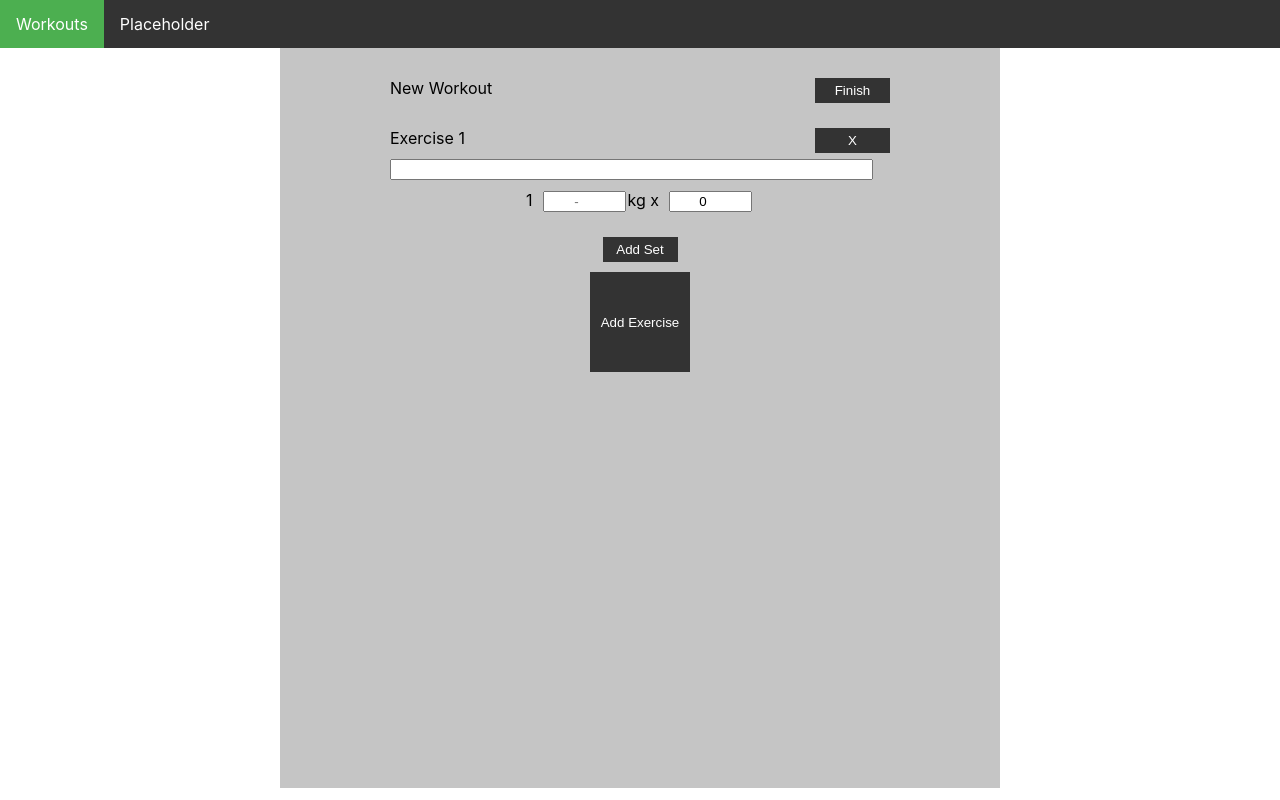
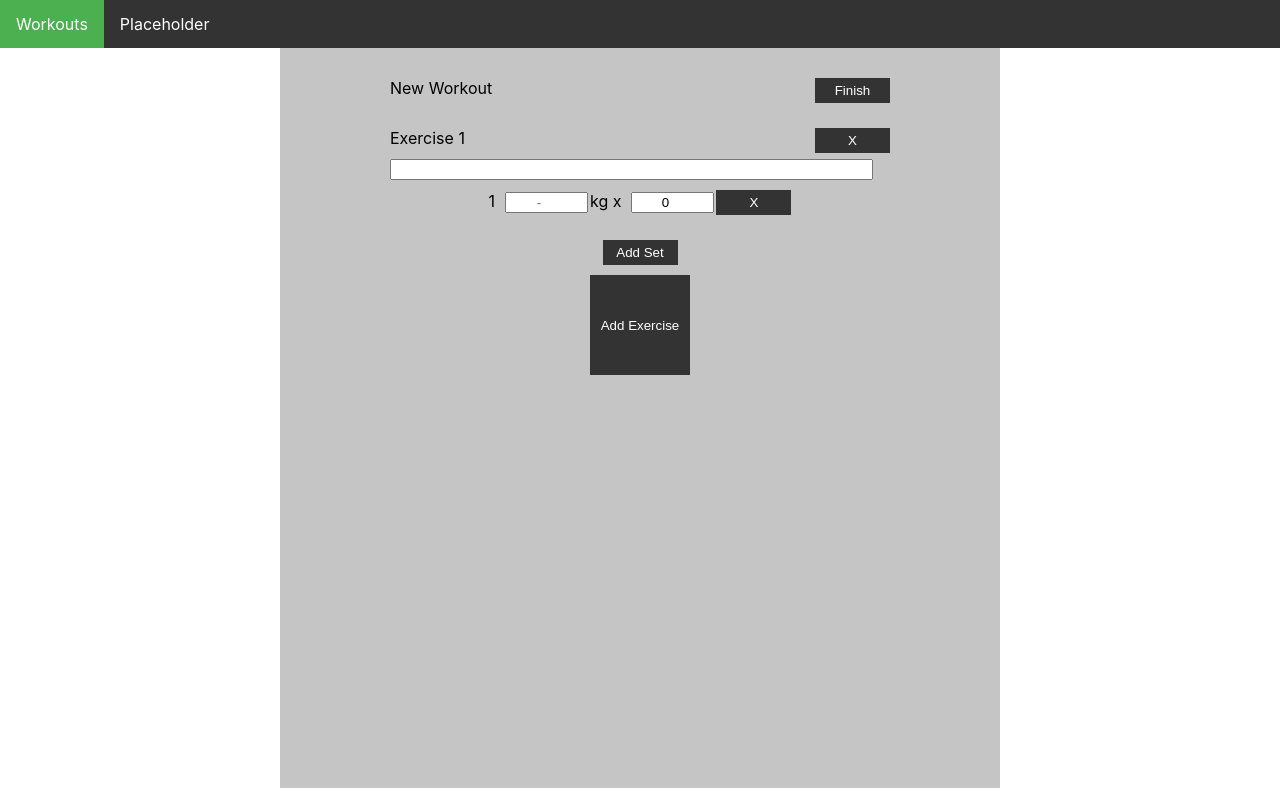
Before and after one commit to LauSam09/gym, a React (Create React App) app in the folder client/: page /new in a window 1280 px wide. Built offline with nearby package versions, Linux system fonts and the light colour scheme.

Commit message:
Can delete sets using button.

```diff
--- a/client/src/pages/add-workout/AddWorkout.tsx
+++ b/client/src/pages/add-workout/AddWorkout.tsx
@@ -29,9 +29,15 @@ export default function AddWorkout () {
     setExercises(newExercises)
   }
 
-  function deleteExecise (exerciseIndex: number) {
+  function deleteExercise (exerciseIndex: number) {
     const newExercises = [...exercises]
     newExercises.splice(exerciseIndex, 1)
+    setExercises(newExercises)
+  }
+
+  function deleteSet (exerciseIndex: number, setIndex: number) {
+    const newExercises = [...exercises]
+    newExercises[exerciseIndex].sets.splice(setIndex, 1)
     setExercises(newExercises)
   }
 
@@ -50,7 +56,7 @@ export default function AddWorkout () {
             <div className={styles['exercise-header']}>
               <label>Exercise {exerciseIndex + 1}</label>
               <div className={styles['delete-exercise']}>
-                <Button text='X' size='small' onClick={() => deleteExecise(exerciseIndex)} />
+                <Button text='X' size='small' onClick={() => deleteExercise(exerciseIndex)} />
               </div>
             </div>
             <input style={{ width: '95%' }}/>
@@ -62,6 +68,7 @@ export default function AddWorkout () {
                     <input placeholder='-' value={set.weight} type="number" onChange={e => updateSetWeight(exerciseIndex, setIndex, e.target.value)} />kg
                      x
                     <input type="number" min="0" value={set.repetitions} onChange={e => updateSetRepetitions(exerciseIndex, setIndex, +e.target.value)} />
+                    <Button text='X' size='small' onClick={() => deleteSet(exerciseIndex, setIndex)} />
                   </div>
                 ))
               }
```
